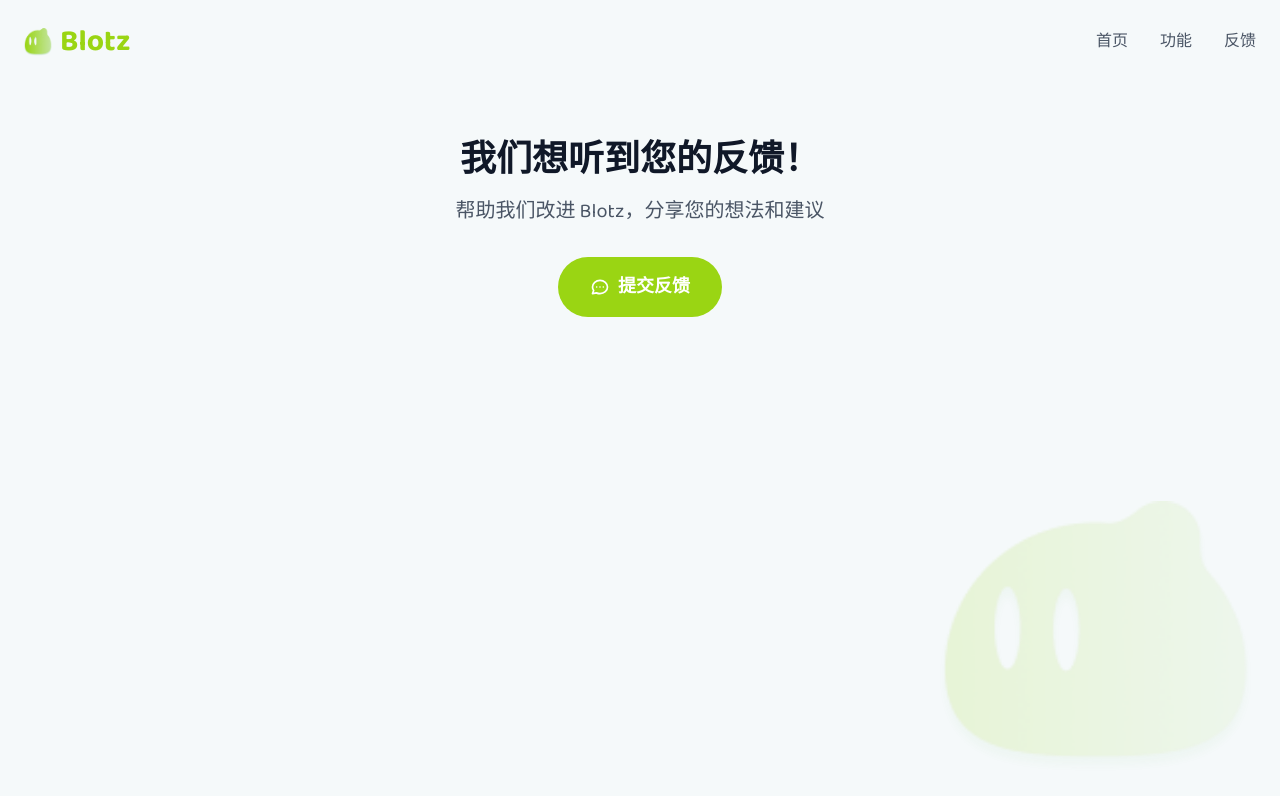
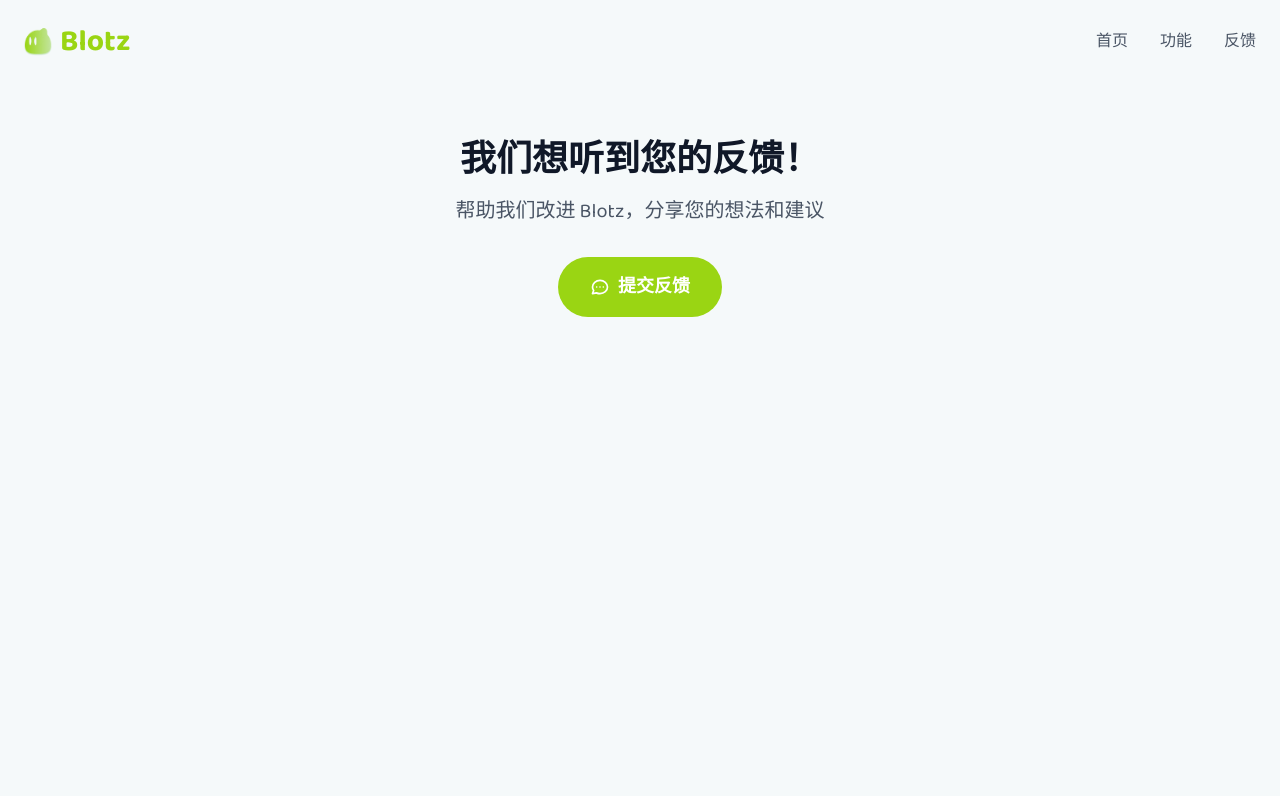
Before and after one commit to nxn-nicole/blotz-website, a Next.js app: page /feedback in a window 1280 px wide. Shown: the top 796 px of the page. Built offline with nearby package versions, Linux system fonts and the light colour scheme.

Commit message:
fix dark

```diff
--- a/app/feedback/page.tsx
+++ b/app/feedback/page.tsx
@@ -5,16 +5,7 @@ export default function FeedbackPage() {
   return (
     <div className="relative min-h-screen bg-[#F5F9FA] font-sans dark:bg-zinc-950">
       <SiteNav />
-      <div className="pointer-events-none absolute bottom-6 right-6 hidden md:block">
-        <Image
-          src="/bun-icon.png"
-          alt=""
-          width={600}
-          height={600}
-          className="h-auto w-80 opacity-15 dark:opacity-10"
-          aria-hidden="true"
-        />
-      </div>
+      <div className="pointer-events-none absolute bottom-6 right-6 hidden md:block"></div>
       <section className="py-20 dark:border-zinc-800 dark:bg-zinc-950">
         <div className="mx-auto max-w-4xl px-6 text-center">
           <h1 className="mb-4 text-3xl font-bold text-gray-900 sm:text-4xl dark:text-white">
```
